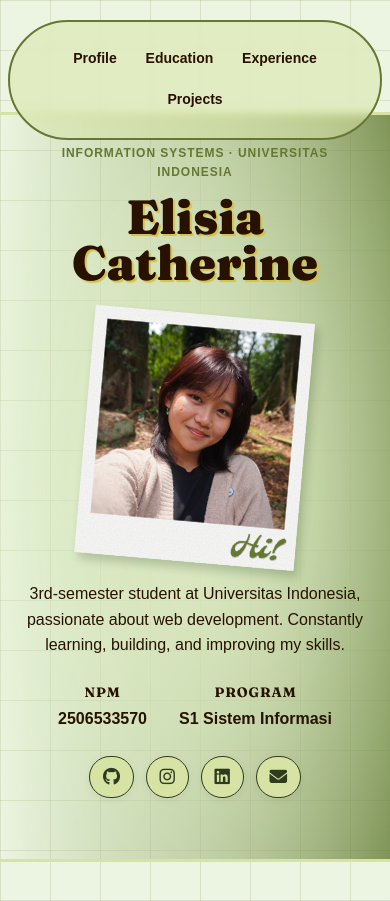
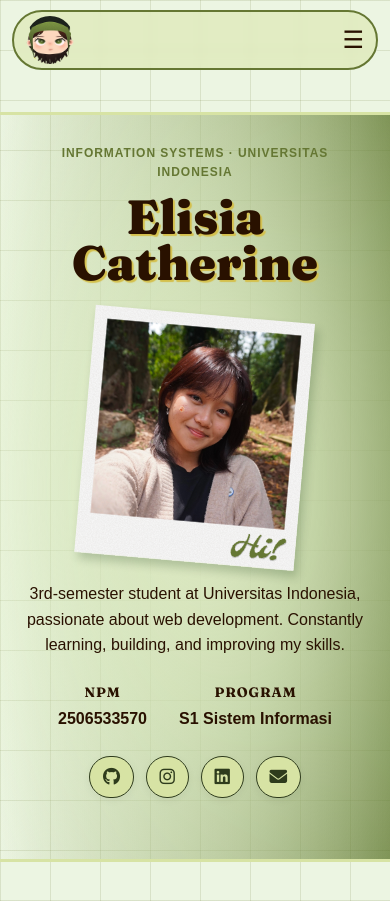
Before and after one commit to elisiaac/myportofolio, a Django app: page / in a window 390 px wide. Shown: the top 901 px of the page. Run offline with Django 5.2, Linux system fonts and the light colour scheme; some web fonts are replaced.

Commit message:
feat: add responsive mobile navbar with hamburger menu and navbar logo

```diff
--- a/static/css/style.css
+++ b/static/css/style.css
@@ -91,18 +91,61 @@ nav a:hover {
     border-bottom: 3px solid var(--color-oak-moss);
 }
 
+.menu-toggle, .burger-btn, .nav-brand {
+    display: none;
+}
+
+/* Mengatur tampilan navbar untuk di hp */
 @media (max-width: 640px) {
-  .site-header nav {
-    flex-wrap: wrap;
-    justify-content: center;
-    gap: 0.5rem 1rem;
-    padding: 0.5rem 0;
-  }
+    .site-header {
+        width: calc(100% - 24px);
+        top: 10px;
+        padding: 4px 12px;
+        border-radius: 100vw;
+    }
+    .site-header .container {
+        width: 100%;
+        padding: 0;
+        justify-content: space-between;
+        gap: 0;
+    }
+    .nav-brand {
+        display: block;
+        font-weight: 800;
+        font-family: var(--font-heading);
+    }
 
-  .site-header nav a {
-    font-size: 0.875rem;
-    padding: 0.25rem 0.4rem;
-  }
+    .nav-logo {
+        width: 48px;
+        height: 48px;
+        border-radius: 50%;
+        object-fit: cover;
+        display: block;
+    }
+
+    .burger-btn {
+        display: block;
+        font-size: 1.5rem;
+        cursor: pointer;
+    }
+    .site-header nav {
+        display: none; /* Sembunyi default di HP */
+        position: absolute;
+        top: 100%;
+        left: 0;
+        right: 0;
+        flex-direction: column;
+        align-items: center;
+        background-color: var(--color-tea-green);
+        border: 2px solid var(--color-fern);
+        border-radius: 16px;
+        padding: 1rem 0;
+        gap: 0.8rem;
+    }
+    /* Muncul pas tombol garis 3 dipencet */
+    .menu-toggle:checked ~ nav {
+        display: flex;
+    }
 }
 
 .hero {
--- a/templates/base.html
+++ b/templates/base.html
@@ -16,8 +16,15 @@
 <body>
     <header class="site-header">
         <div class="container">
+            <!-- Logo di kiri saat di HP -->
+            <a href="{% url 'main:show_main' %}#profile" class="nav-brand">
+                <img src="/static/img/Navbar_logo.png" alt="Cathy" class="nav-logo">
+            </a>
+            <!-- Checkbox & icon burger -->
+            <input type="checkbox" id="menu-toggle" class="menu-toggle">
+            <label for="menu-toggle" class="burger-btn">&#9776;</label>
+
             <nav>
-                <!-- Biar kalau pencet navbar profile bisa balik ke profilenya smooth gitu -->
                 <a href="{% url 'main:show_main' %}#profile">Profile</a>
                 <a href="{% url 'main:show_main' %}#education">Education</a>
                 <a href="{% url 'main:show_experience' %}">Experience</a>
```
Also changed, not shown: static/img/Navbar_logo.png (added).
